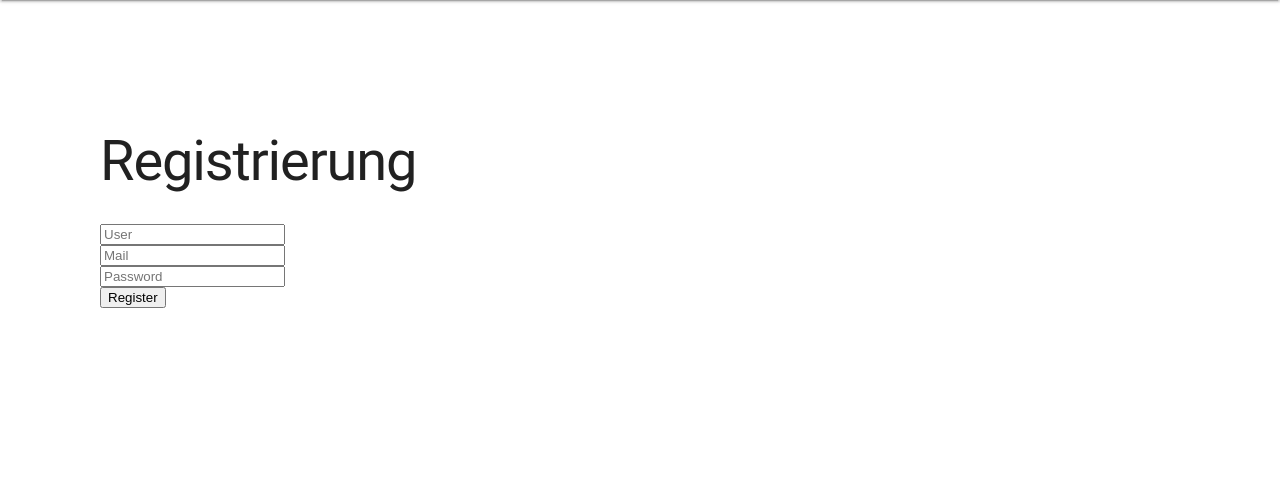
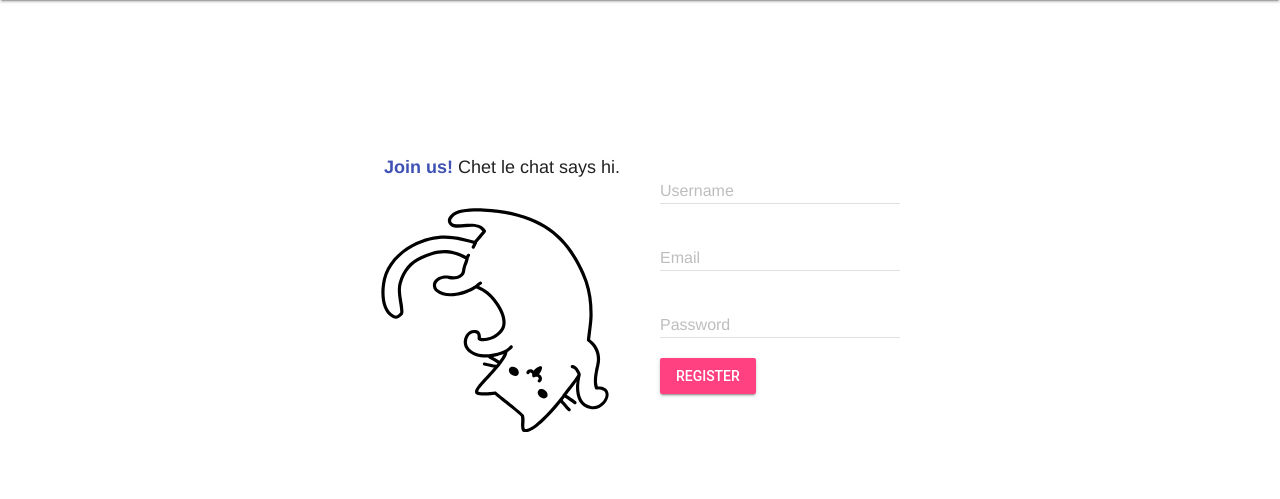
Before and after one commit to SarahZimmermann-Schmutzler/MyChat, a Django app: template MyChat/chatarea/templates/auth/register.html in a window 1280 px wide. Shown: the part 64-563 px from the top of the page. Run offline with Django 3.2, Linux system fonts and the light colour scheme; the template is opened without the code that fills it, so the values that code supplies are empty.

Commit message:
layout register and logout

```diff
--- a/MyChat/chatarea/templates/auth/register.html
+++ b/MyChat/chatarea/templates/auth/register.html
@@ -1,7 +1,90 @@
 {% extends "base.html" %}
 {% block content %}
 
-<h1>Registrierung</h1>
+<style>
+    .content-container {
+        width: 100%;
+        height: 50vh;
+        display: flex;
+        /* background-color: blueviolet; */
+    }
+
+    .left-container {
+        width: 50%;
+        display: flex;
+        flex-direction: column;
+        justify-content: center;
+        align-items:flex-end;
+        margin-right: 20px;
+        /* background-color: aqua; */
+    }
+
+    .text-container {
+        margin-bottom: 20px;
+        font-size: 18px;
+    }
+
+    .right-container {
+        width: 50%;
+        display: flex;
+        justify-content: space-between;
+        align-items: center;
+        margin-left: 20px;
+        /* background-color: yellow; */
+    }
+
+    .form {
+        margin-bottom: 50px;
+        display: flex;
+        flex-direction: column;
+    }
+
+    .mdl-textfield__input {
+        width: 80%;
+    }
+</style>
+
+
+<div class="content-container">
+    <div class="left-container">
+        <div class="text-container">
+            <span style="color: #3F51B5; font-weight: bold;">Join us!</span> Chet le chat says hi.
+        </div>
+
+        <div>
+            {% load static %}
+            <img src="{% static 'img/hi.png' %}">
+        </div>
+    </div>
+
+    <div class="right-container">
+        <form class="form" method="POST">
+            {% csrf_token %}
+            <div class="mdl-textfield mdl-js-textfield mdl-textfield--floating-label">
+                <input class="mdl-textfield__input" type="text" name="username" id="username">
+                <label class="mdl-textfield__label" for="username">Username</label>
+            </div>
+
+            <div class="mdl-textfield mdl-js-textfield mdl-textfield--floating-label">
+                <input class="mdl-textfield__input" type="email" name="email" id="email">
+                <label class="mdl-textfield__label" for="email">Email</label>
+            </div>
+
+            <div class="mdl-textfield mdl-js-textfield mdl-textfield--floating-label">
+                <input class="mdl-textfield__input" type="password" name="password" id="password">
+                <label class="mdl-textfield__label" for="password">Password</label>
+            </div>
+
+            <div>
+                <button class="mdl-button mdl-js-button mdl-button--raised mdl-js-ripple-effect mdl-button--accent">Register</button>
+            </div>
+        </form>
+    </div>
+</div>
+
+
+
+<!-- <h1>Registrierung</h1>
 
 <form method="POST">
     {% csrf_token %}
@@ -9,6 +92,6 @@
     <div><input type="email" name="email" placeholder="Mail"></div>
     <div><input type="password" name="password" placeholder="Password"></div>
     <div><button>Register</button></div>
-</form>
+</form> -->
 
 {% endblock %}
--- a/MyChat/chatarea/views.py
+++ b/MyChat/chatarea/views.py
@@ -52,8 +52,7 @@ def render_login(request):
 def logout_user(request):
     if request.method == 'POST':
         logout(request)
-    # return render(request, 'auth/logout.html')
-    return redirect('/')
+    return render(request, 'auth/logout.html')
 
 def render_register(request):
     if request.method == 'POST':
```
Also changed, not shown: MyChat/chatarea/templates/auth/logout.html (+42 -1 lines), MyChat/chatarea/templates/chat/index.html (+26 -9 lines), MyChat/static/img/butt.png (added), MyChat/static/img/hi.png (added).
